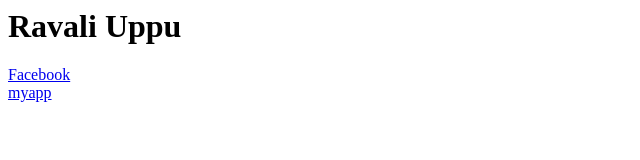
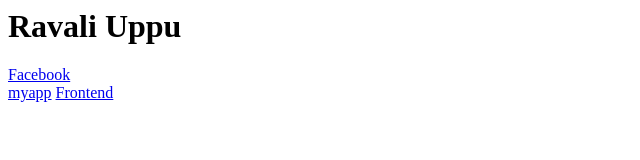
Before and after one commit to Ravali-u/Ravali-u.github.io, a plain HTML site: page index.html in a window 1280 px wide. Shown: the full height of the page, 0-640 px from the left. Drawn offline with Linux system fonts and the light colour scheme.

Commit message:
Update index.html

```diff
--- a/index.html
+++ b/index.html
@@ -8,5 +8,6 @@
     <h1>Ravali Uppu</h1>
     <a href="https://Ravali-u.github.io/Facebook_Clone">Facebook</a><br/>
     <a href="https://Ravali-u.github.io/myapp">myapp</a>
+    <a href="https://Ravali-u.github.io/frontend">Frontend</a>
 </body>
 </html>
```
